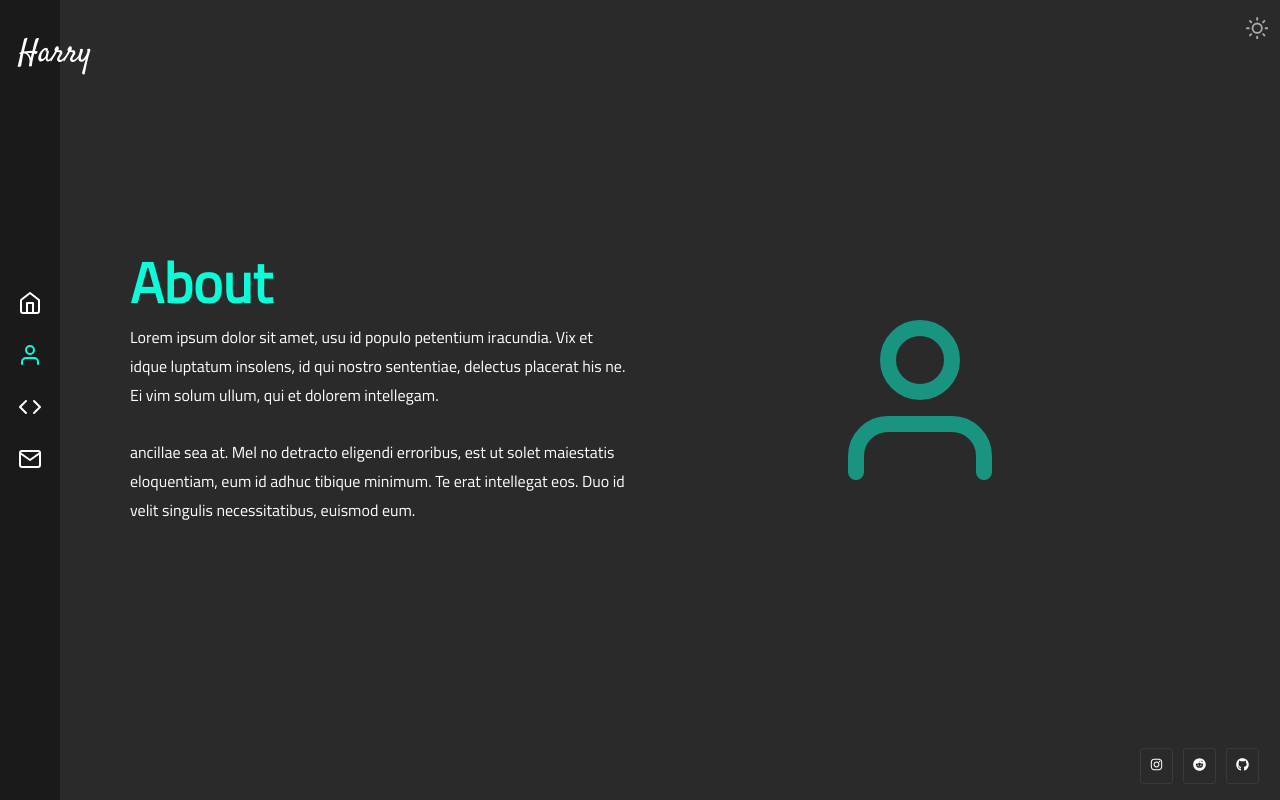
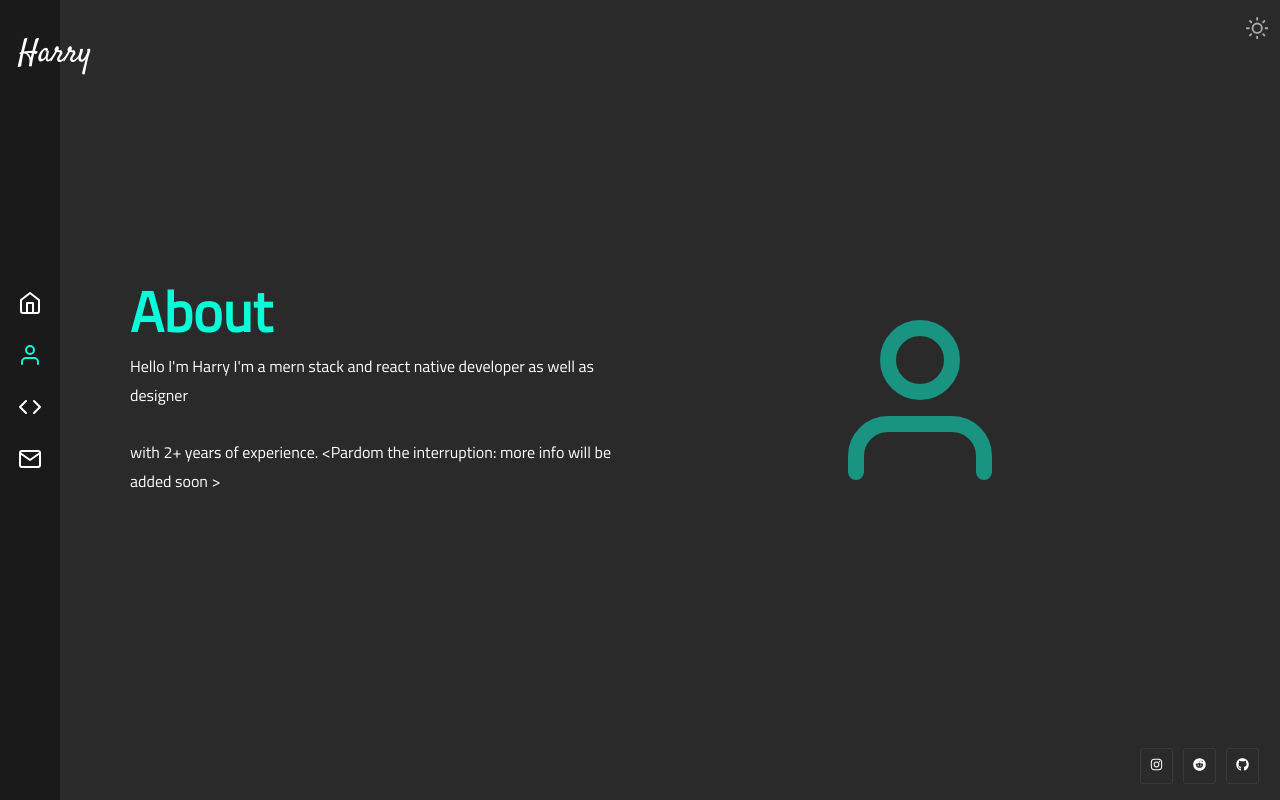
Before and after one commit to kasanyahariom97/portfolio, a React (Create React App) app: page /about in a window 1280 px wide. Built offline with nearby package versions, Linux system fonts and the light colour scheme.

Commit message:
Version Commit 1

```diff
--- a/src/screens/About.js
+++ b/src/screens/About.js
@@ -41,14 +41,11 @@ function About(props) {
             <Colored color={myContext.mode.primaryColor}>About</Colored>
           </Heading>
           <p>
-            Lorem ipsum dolor sit amet, usu id populo petentium iracundia. Vix
-            et idque luptatum insolens, id qui nostro sententiae, delectus
-            placerat his ne. Ei vim solum ullum, qui et dolorem intellegam.
+            Hello I'm Harry I'm a mern stack and react native developer as well as
+            designer
             <br />
             <br />
-            ancillae sea at. Mel no detracto eligendi erroribus, est ut solet
-            maiestatis eloquentiam, eum id adhuc tibique minimum. Te erat
-            intellegat eos. Duo id velit singulis necessitatibus, euismod eum.
+            with 2+ years of experience. &lt;Pardom the interruption: more info will be added soon &gt;
           </p>
         </Header>
       </Container>
```
